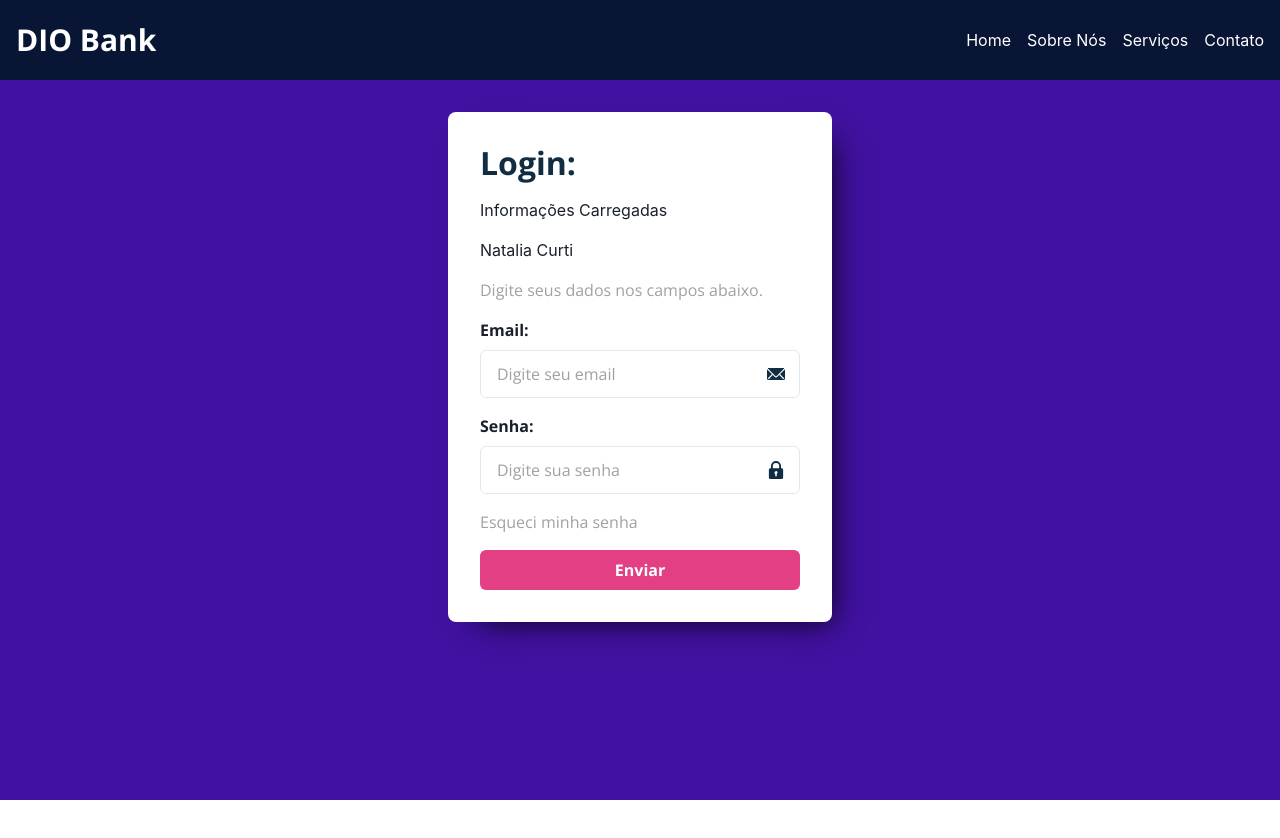
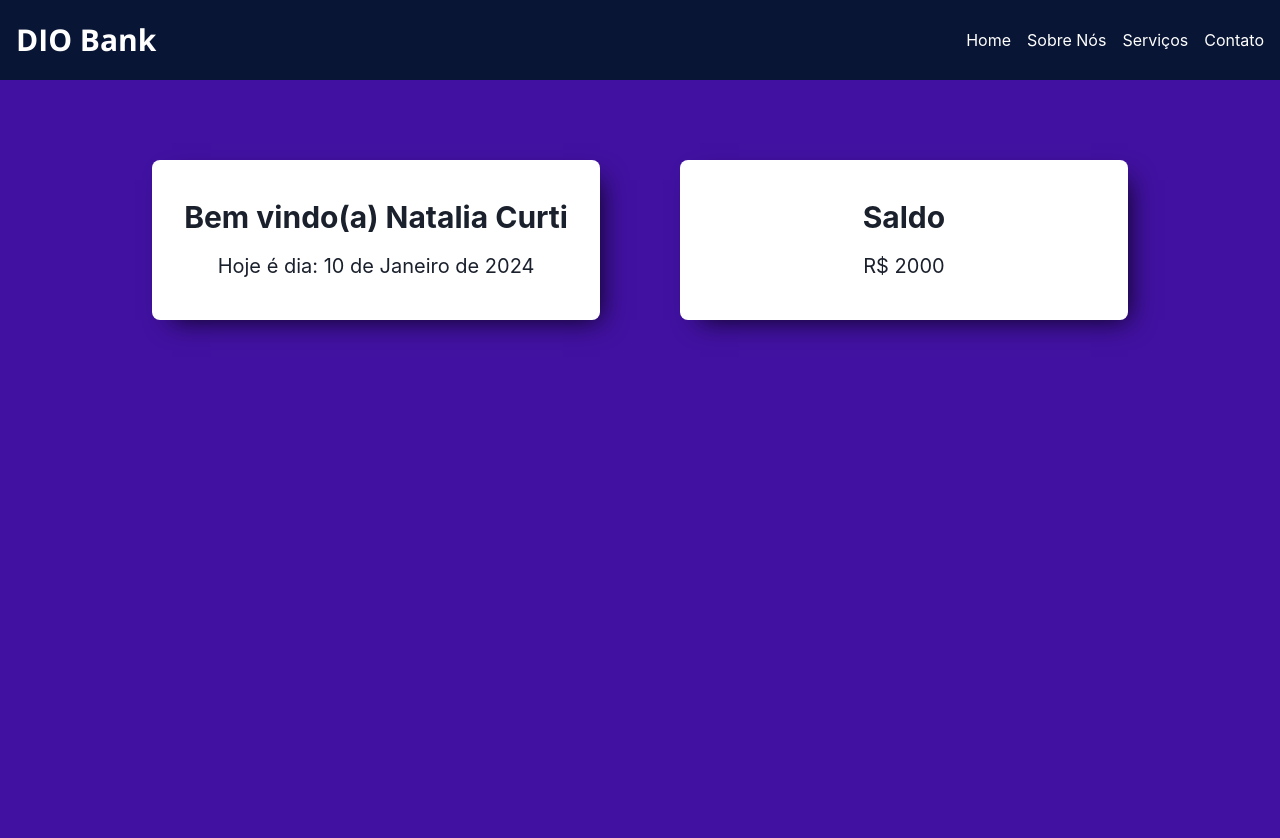
Before and after one commit to natcurti/dio-typescript-challenge-2, a React (Create React App) app: page /conta/1 in a window 1280 px wide. Shown: the top 838 px of the page. Before the commit the page ends 800 px from the top, so only its background shows below. Built offline with nearby package versions, Linux system fonts and the light colour scheme.

Commit message:
Includes new page and routes

```diff
--- a/package.json
+++ b/package.json
@@ -18,6 +18,7 @@
     "framer-motion": "^10.17.12",
     "react": "^18.2.0",
     "react-dom": "^18.2.0",
+    "react-router-dom": "^6.21.1",
     "react-scripts": "5.0.1",
     "typescript": "^4.9.5",
     "web-vitals": "^2.1.4"
--- a/src/App.tsx
+++ b/src/App.tsx
@@ -1,22 +1,26 @@
 import '@fontsource/open-sans/400.css';
 import '@fontsource/open-sans/700.css';
-import {
-  ChakraProvider,
-  Flex
-} from '@chakra-ui/react';
 
-import { Header } from './components/Header';
-import { CardForm } from './components/CardForm';
+import { BrowserRouter, Routes, Route } from 'react-router-dom';
+import Home from './pages/Home';
+import { ChakraProvider } from '@chakra-ui/react';
+import Layout from './components/Layout';
+import Account from './pages/Account';
 
 function App() {
 
   return (
+    <BrowserRouter>
     <ChakraProvider>
-      <Flex height='100vh' flexDirection='column' width='100%' backgroundColor='#4111A1' alignItems='center'>
-        <Header/>
-        <CardForm/>
-      </Flex>
+      <Layout>
+        <Routes>
+          <Route path='/' element={<Home/>}/>
+          <Route path='/conta/:id' element={<Account/>}/>
+        </Routes>
+      </Layout>
     </ChakraProvider>
+    </BrowserRouter>
+
   );
 }
 
--- a/src/api.ts
+++ b/src/api.ts
@@ -1,7 +1,9 @@
 const conta = {
     email: 'nati@dio.me',
     password: '123456',
-    name: "Natalia Curti"
+    name: "Natalia Curti",
+    balance: 2000,
+    id: '1'
 }
 
 export const api = new Promise((resolve) => {
--- /dev/null
+++ b/src/components/AccountInfo.tsx
@@ -0,0 +1,27 @@
+import { Flex, Heading, Text } from "@chakra-ui/react";
+
+interface IAccountInfo{
+    mainContent: string,
+    content: string
+}
+
+const AccountInfo = ({mainContent, content}: IAccountInfo) => {
+    return(
+        <Flex
+        backgroundColor='#FFF'
+        borderRadius='0.5rem'
+        boxShadow='10px 10px 25px -10px rgba(0,0,0,0.85)'
+        padding='2rem'
+        minHeight='10rem'
+        flexDirection='column'
+        gap='1rem'
+        justifyContent='center'
+        alignItems='center'
+        >
+            <Heading as='h2' size='lg'>{mainContent}</Heading>
+            <Text fontSize='1.25rem'>{content}</Text>
+        </Flex>
+    )
+}
+
+export default AccountInfo;
--- a/src/components/CardForm.tsx
+++ b/src/components/CardForm.tsx
@@ -10,27 +10,10 @@ import {
 import {EmailIcon, LockIcon} from '@chakra-ui/icons';
 import { SendButton } from './Button';
 import { login } from '../services/login';
-import { useState, useEffect } from 'react';
-import { api } from '../api';
-
-interface IUserData{
-  email: string
-  password: string
-  name: string
-}
+import { useState } from 'react';
 
 export const CardForm = () => {
     const [email, setEmail] = useState<string>('');
-    const [userData, setUserData] = useState<null | IUserData>()
-
-    useEffect(() => {
-      const getData = async () => {
-        const data: any | IUserData = await api;
-        setUserData(data);
-      }
-
-      getData();
-    }, [])
 
     return(
         <Flex flexDirection='column' width='30%' backgroundColor='#FFF' borderRadius='0.5rem'
@@ -38,8 +21,8 @@ export const CardForm = () => {
           <Heading as='h2' color='#112D43' fontSize='2rem' fontWeight='700' fontFamily="'Open Sans', sans-serif">
             Login:
           </Heading>
-          {(userData === null || userData === undefined) ? <h2>Loading....</h2> : <h2>Informações Carregadas</h2>}
-          <Text>{userData?.name}</Text>
+          {/* {(userData === null || userData === undefined) ? <h2>Loading....</h2> : <h2>Informações Carregadas</h2>} */}
+          {/* <Text>{userData?.name}</Text>*/}
           <Text color='#A1A1A3' fontFamily="'Open Sans', sans-serif" fontSize='1rem'>
             Digite seus dados nos campos abaixo.
           </Text>
--- /dev/null
+++ b/src/components/Layout.tsx
@@ -0,0 +1,21 @@
+import { Header } from "./Header";
+import { Flex } from '@chakra-ui/react';
+
+const Layout = ({children}: any) => {
+    return (
+        <>
+        <Header/>
+        <Flex
+            height="100vh"
+            flexDirection="column"
+            width="100%"
+            backgroundColor="#4111A1"
+            alignItems="center"
+        >
+            {children}
+        </Flex>
+        </>
+    )
+}
+
+export default Layout;
--- /dev/null
+++ b/src/pages/Account.tsx
@@ -0,0 +1,72 @@
+import { SimpleGrid, Spinner, Center, Flex } from "@chakra-ui/react";
+import AccountInfo from "../components/AccountInfo";
+import { api } from '../api';
+import { useEffect, useState } from "react";
+import { useParams, useNavigate } from "react-router-dom";
+
+interface IUserData{
+    email: string
+    password: string
+    name: string
+    balance: number
+    id: string
+}
+
+const months = ['Janeiro', 'Fevereiro', 'Março', 'Abril',
+'Maio', 'Junho', 'Julho', 'Agosto', 'Setembro', 'Outubro', 'Novembro', 'Dezembro']
+
+const Account = () => {
+
+    const [userData, setUserData] = useState<null | IUserData>();
+
+    useEffect(() => {
+      const getData = async () => {
+        const data: any | IUserData = await api;
+        setUserData(data);
+      }
+
+      getData();
+    }, [])
+
+    const actualData = new Date();
+    const numberOfMonth = actualData.getMonth();
+    const actualMonth = months[numberOfMonth];
+
+    // const params = useParams();
+    // console.log(params);
+
+    const {id} = useParams();
+    console.log(id);
+
+    const navigate = useNavigate();
+
+    if(userData && id !== userData.id){
+        navigate('/');
+    }
+
+    return(
+        <Flex justifyContent='center' marginTop='5rem'>
+            {
+                (userData === null || userData === undefined) ?
+
+                (<Center><Spinner size='xl' color='#FFF'/></Center>) :
+
+                (
+                <SimpleGrid columns={2} spacing='5rem' width='100%'>
+                    <AccountInfo
+                        mainContent={`Bem vindo(a) ${userData.name}`}
+                        content={`Hoje é dia: ${actualData.getDate()} de ${actualMonth} de ${actualData.getFullYear()}`}
+
+                    />
+                    <AccountInfo
+                        mainContent="Saldo"
+                        content={`R$ ${userData.balance}`}
+                    />
+                </SimpleGrid>
+                )
+            }
+        </Flex>
+    )
+}
+
+export default Account;
--- /dev/null
+++ b/src/pages/Home.tsx
@@ -0,0 +1,9 @@
+import { CardForm } from '../components/CardForm';
+
+const Home = () => {
+  return (
+    <CardForm/>
+  );
+};
+
+export default Home;
```
Also changed, not shown: 1 other file (tests, documents, lock files or other folders).
